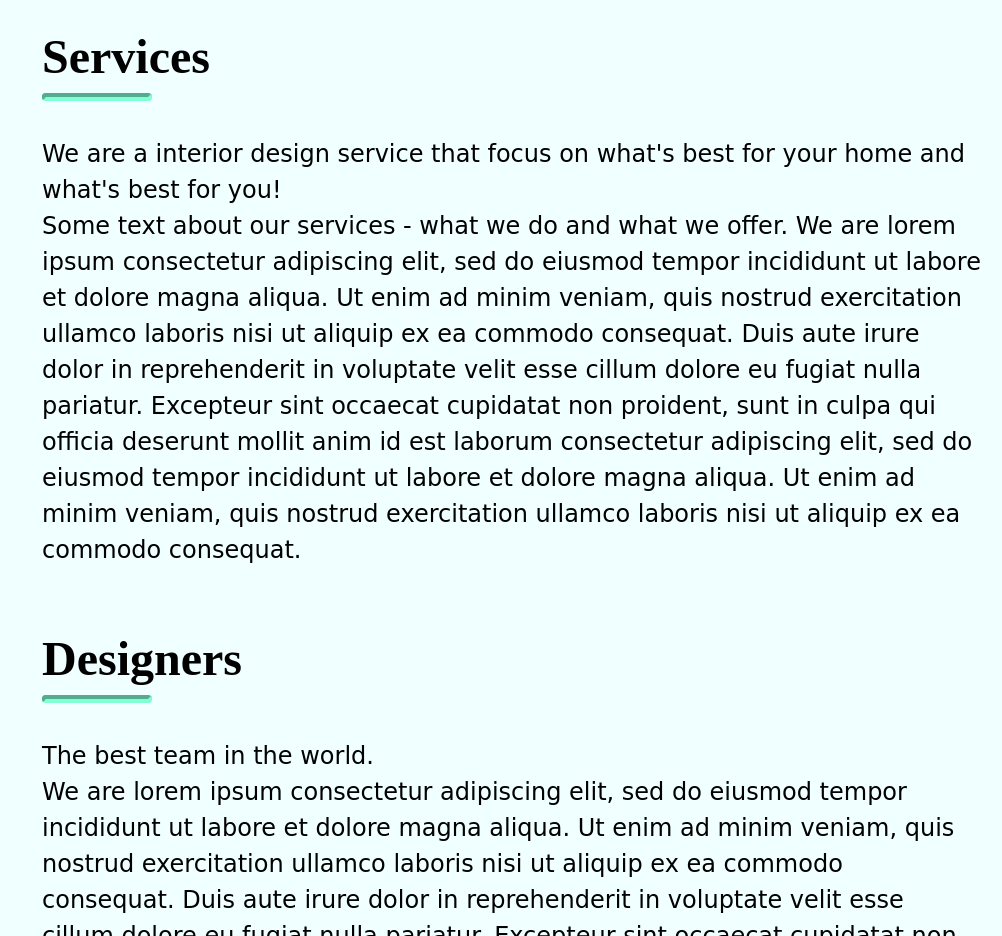
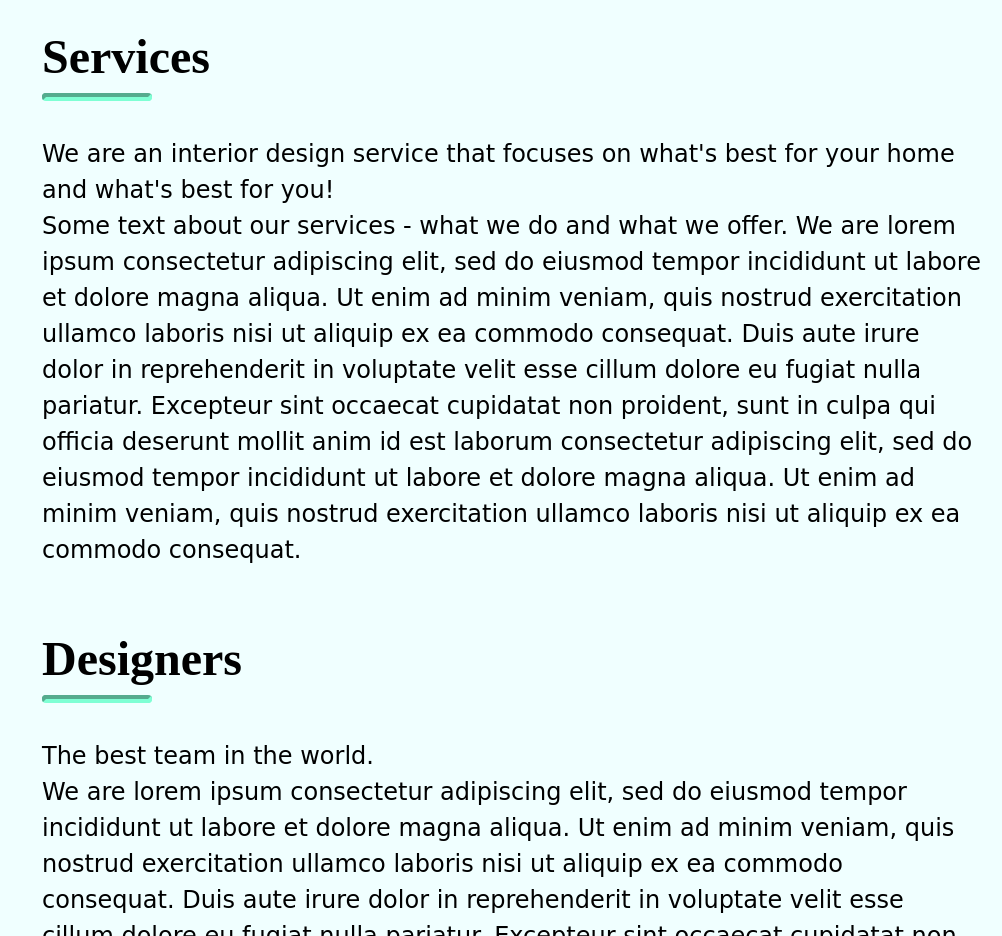
Before and after one commit to Lexutzu95/Dekora, a plain HTML site: page index.html in a window 1280 px wide. Shown: the part 4120-5056 px from the top of the page, without its empty margins (278-1280 px from the left). Drawn offline with Linux system fonts and the light colour scheme; a web font is replaced by a local one.

Commit message:
Update index.html

```diff
--- a/index.html
+++ b/index.html
@@ -81,7 +81,7 @@
       </div>
       <div class="description">
         <p>
-          We are a interior design service that focus on what's best for your
+          We are an interior design service that focuses on what's best for your
           home and what's best for you!
         </p>
 
```
